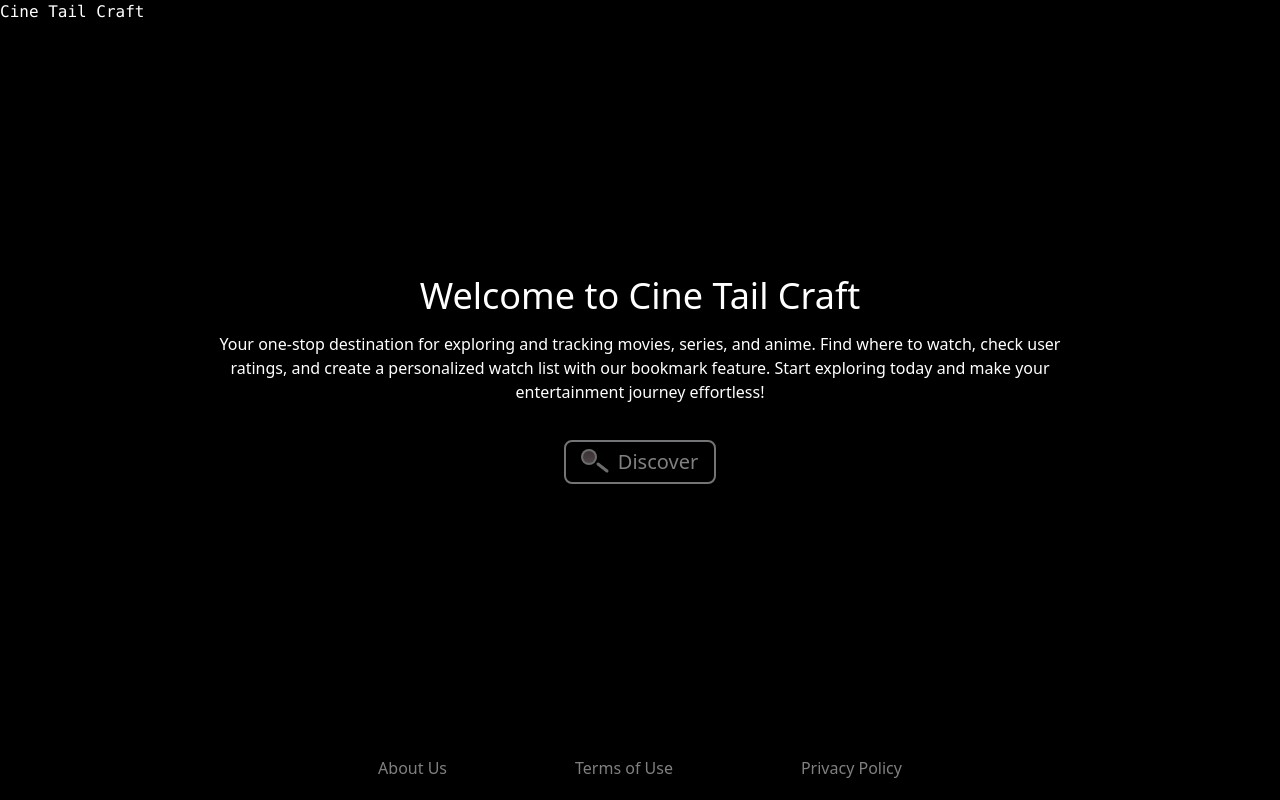
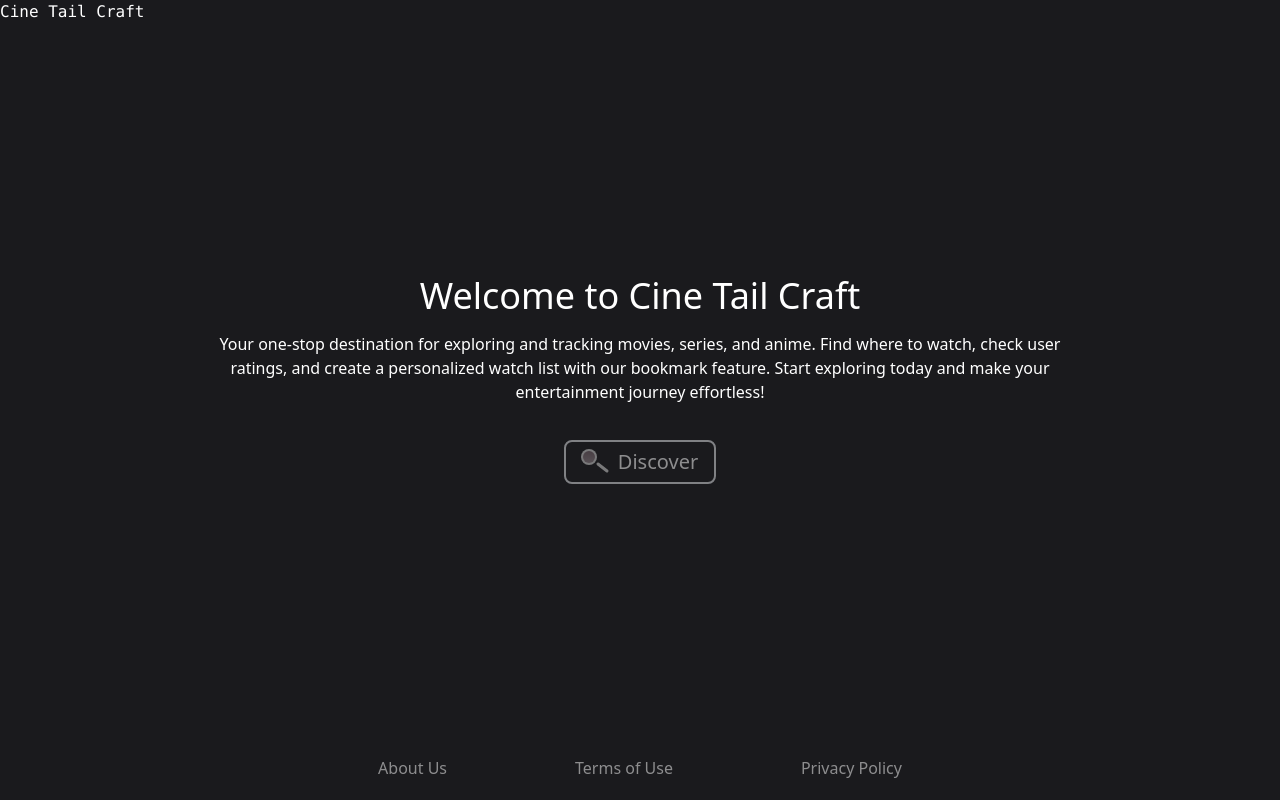
Before and after one commit to manishsindur/Cine-Tail-Craft, a React (Vite) app: page / in a window 1280 px wide. Built offline with nearby package versions, Linux system fonts and the light colour scheme.

Commit message:
Background colour changed

```diff
--- a/src/index.css
+++ b/src/index.css
@@ -7,5 +7,5 @@
 }
 
 body {
-	background-color: black;
+	background-color: #1a1a1d;
 }
```
